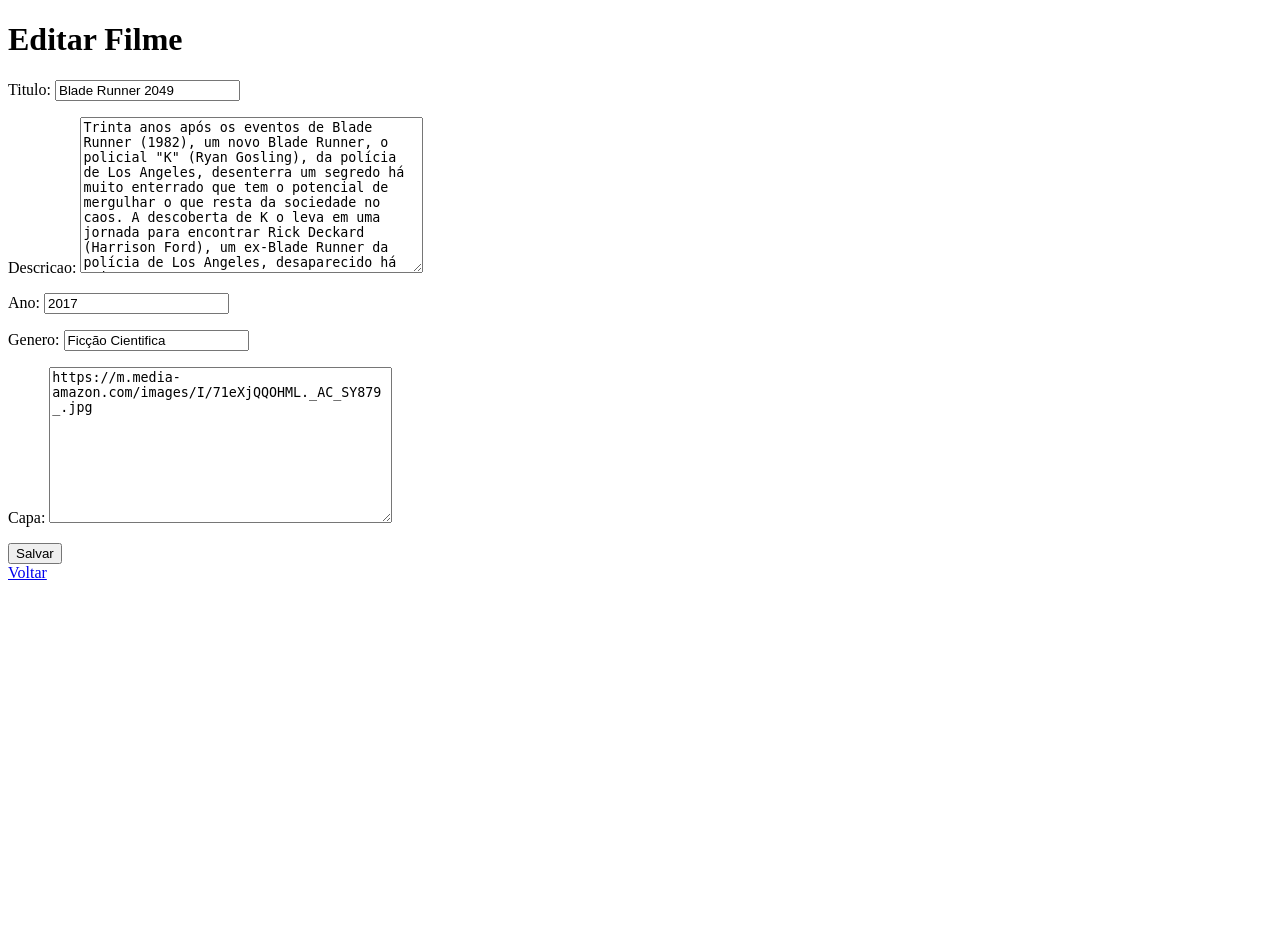
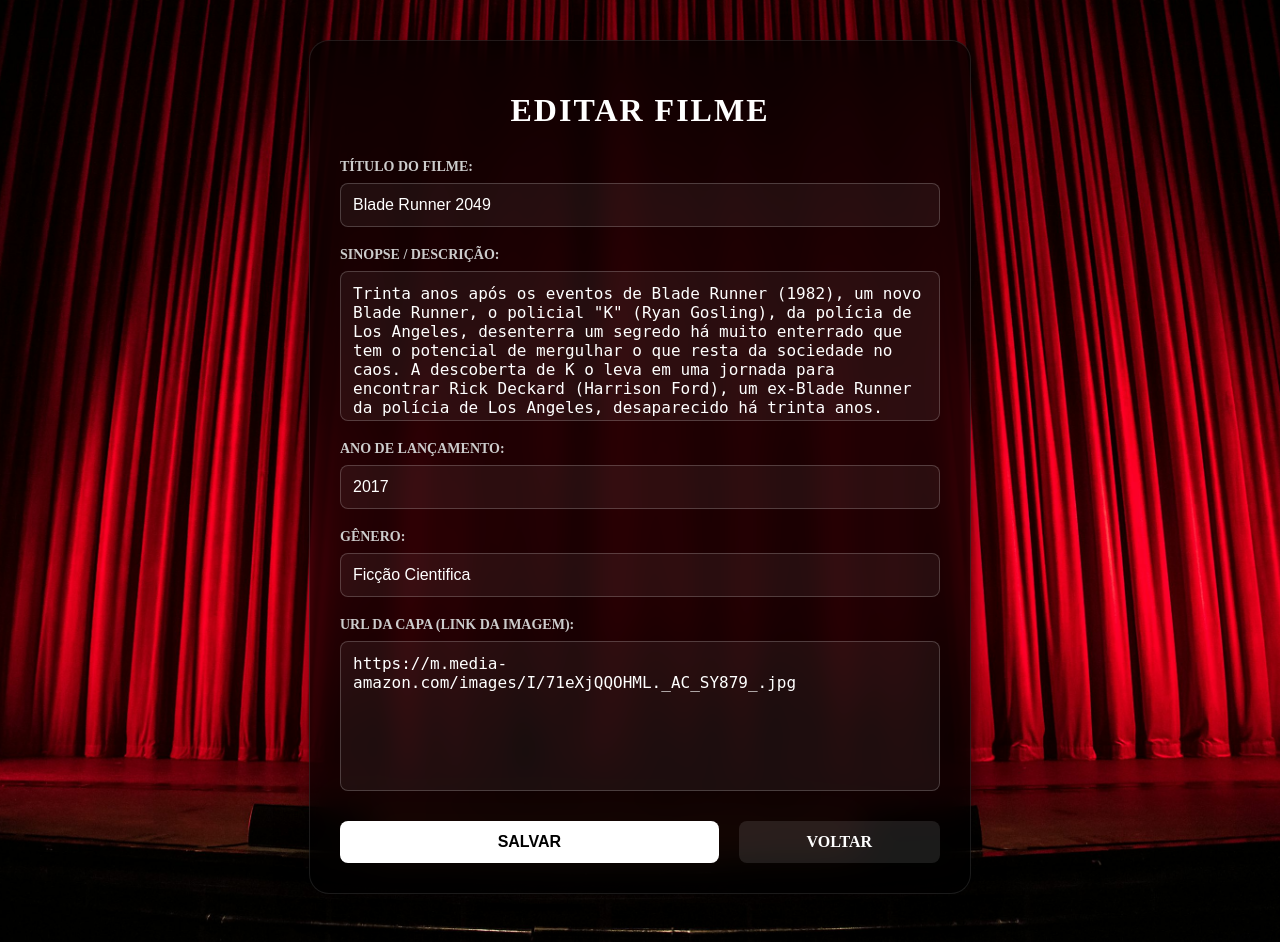
Before and after one commit to Lucas-Alves-Marques/Django---Catalogo-de-Filmes, a Django app: page /edit/1/ in a window 1280 px wide. Before the commit the page ends 580 px from the top, so only its background shows below. Run offline with Django 5.2, Linux system fonts and the light colour scheme; data comes from the database, SQL or seed files in the repository; both versions use the stored data as it was after the commit.

Commit message:
Finalização do Projeto

```diff
--- a/filmes/forms.py
+++ b/filmes/forms.py
@@ -1,7 +1,51 @@
-from django import forms;
-from.models import Filme;
+from django import forms
+from .models import Filme
+from django.core.exceptions import ValidationError
+from datetime import date
 
 class FilmeForm(forms.ModelForm):
     class Meta:
         model = Filme
         fields = ['titulo', 'descricao', 'ano', 'genero', 'capa']
+        labels = {
+            'titulo': 'Título do Filme',
+            'descricao': 'Sinopse / Descrição',
+            'ano': 'Ano de Lançamento',
+            'genero': 'Gênero',
+            'capa': 'URL da Capa (Link da Imagem)'
+        }
+
+    def clean_titulo(self):
+        titulo = self.cleaned_data.get('titulo')
+        if len(titulo) < 2:
+            raise ValidationError("O título deve ter pelo menos 2 caracteres.")
+        return titulo
+
+    def clean_descricao(self):
+        descricao = self.cleaned_data.get('descricao')
+        if len(descricao) < 2:
+            raise ValidationError("A descrição deve ter pelo menos 2 caracteres.")
+        return descricao
+
+    def clean_ano(self):
+        ano = self.cleaned_data.get('ano')
+        ano_atual = date.today().year
+
+        if ano < 1895:
+             raise ValidationError("O ano não pode ser anterior ao nascimento do cinema (1895).")
+        if ano > ano_atual + 5:
+            raise ValidationError(f"O ano não pode ser superior a {ano_atual + 5}.")
+
+        return ano
+
+    def clean_genero(self):
+        genero = self.cleaned_data.get('genero')
+        if len(genero) < 2:
+            raise ValidationError("O gênero deve ter pelo menos 2 caracteres.")
+        return genero
+
+    def clean_capa(self):
+        capa = self.cleaned_data.get('capa')
+        if not capa:
+            raise ValidationError("A URL da capa (link da imagem) é obrigatória.")
+        return capa
--- a/filmes/static/filmes/style.css
+++ b/filmes/static/filmes/style.css
@@ -20,49 +20,194 @@
     backdrop-filter: blur(1vh);
     width: 100%;
     margin-bottom: 2vh;
+    padding-bottom: 10px;
 
 }
 
-img {
-    width: 300px;
+.filme img {
+    width: 100%;
     height: 400px;
     border-radius: 40px;
+    object-fit: cover;
 }
 
 .lista-filmes {
     display: flex;
     justify-content: space-around;
-    width: 200vh;
+    width: 100%;
     flex-wrap: wrap;
     overflow-y: auto;
+    max-height: 80vh;
+    scrollbar-width: none;
 }
 
 .filme {
     color: white;
     border: 10px solid rgb(0, 0, 0);
-    text-align: center;
     margin: 20px;
     border-radius: 50px;
     background-color: rgba(0, 0, 0, 0.5);
     backdrop-filter: blur(1vh);
     font-size: 20px;
     font-weight: bold;
-    box-shadow: 1vh 1vh 2vh white;
     display: flex;
     flex-direction: column;
-    text-align: center;
-    height: 85%;
+    width: 320px;
+    height: 550px;
+    overflow: hidden;
 }
 
 .filme p {
-    flex: 1;
     text-align: center;
     display: flex;
     align-items: center;
     justify-content: center;
+    margin: 10px;
+    flex-grow: 1;
+    padding: 0 10px;
+    overflow-y: auto;
+    scrollbar-width: none;
 }
 
-.buttonNavigate{
+.filme a,
+.buttonNavigate {
     text-decoration: none;
     color: inherit;
+    padding: 10px 20px;
+    border-radius: 10px;
+    background-color: rgba(0, 0, 0, 0.5);
+    display: inline-block;
+    transition: background-color 0.3s;
+
 }
+
+.filme a:hover,
+.buttonNavigate:hover {
+    background-color: rgba(255, 255, 255, 0.2);
+}
+
+.acoes {
+    display: flex;
+    justify-content: space-around;
+    align-items: center;
+    margin: 20px 0;
+}
+
+.forms {
+    background-color: rgba(0, 0, 0, 0.7);
+    backdrop-filter: blur(2vh);
+    width: 90%;
+    max-width: 600px;
+    margin: 5vh auto;
+    padding: 30px;
+    border-radius: 20px;
+    color: white;
+    border: 1px solid rgba(255, 255, 255, 0.1);
+    box-shadow: 0 10px 30px rgba(0, 0, 0, 0.5);
+}
+
+.forms h1 {
+    text-align: center;
+    margin-bottom: 30px;
+    font-size: 2rem;
+    color: #fff;
+    text-transform: uppercase;
+    letter-spacing: 2px;
+}
+
+.campos-form p {
+    margin-bottom: 20px;
+    display: flex;
+    flex-direction: column;
+}
+
+.campos-form label {
+    margin-bottom: 8px;
+    font-weight: bold;
+    font-size: 14px;
+    color: #ccc;
+    text-transform: uppercase;
+}
+
+.campos-form input,
+.campos-form textarea {
+    background-color: rgba(255, 255, 255, 0.05);
+    border: 1px solid rgba(255, 255, 255, 0.2);
+    border-radius: 8px;
+    padding: 12px;
+    color: white;
+    font-size: 16px;
+    outline: none;
+    transition: all 0.3s;
+}
+
+.campos-form input:focus,
+.campos-form textarea:focus {
+    background-color: rgba(255, 255, 255, 0.1);
+    border-color: #fff;
+    box-shadow: 0 0 10px rgba(255, 255, 255, 0.1);
+}
+
+.errorlist {
+    color: #ff4d4d;
+    list-style: none;
+    padding: 0;
+    margin: 5px 0 15px 0;
+    font-size: 14px;
+    font-weight: bold;
+    background-color: rgba(255, 77, 77, 0.1);
+    border-left: 3px solid #ff4d4d;
+    padding: 5px 10px;
+}
+
+.campos-form textarea {
+    height: 150px;
+    width: 100%;
+    box-sizing: border-box;
+    resize: none !important;
+}
+
+.acoes-form {
+    display: flex;
+    justify-content: space-between;
+    gap: 20px;
+    margin-top: 30px;
+}
+
+.buttonSubmit {
+    flex: 2;
+    background-color: #fff;
+    color: #000;
+    border: none;
+    padding: 12px;
+    border-radius: 8px;
+    font-weight: bold;
+    font-size: 16px;
+    cursor: pointer;
+    transition: all 0.3s;
+    text-transform: uppercase;
+}
+
+.buttonSubmit:hover {
+    background-color: #ccc;
+    transform: translateY(-2px);
+}
+
+.buttonBack {
+    flex: 1;
+    background-color: rgba(255, 255, 255, 0.1);
+    color: white;
+    text-decoration: none;
+    text-align: center;
+    padding: 12px;
+    border-radius: 8px;
+    font-weight: bold;
+    font-size: 16px;
+    transition: all 0.3s;
+    text-transform: uppercase;
+}
+
+.buttonBack:hover {
+    background-color: rgba(255, 255, 255, 0.2);
+    transform: translateY(-2px);
+}
--- a/filmes/templates/filmes/form_filme.html
+++ b/filmes/templates/filmes/form_filme.html
@@ -1,24 +1,33 @@
+{% load static %}
 <!DOCTYPE html>
 <html lang="pt-br">
 
 <head>
+
     <meta charset="UTF-8">
     <meta name="viewport" content="width=device-width, initial-scale=1.0">
     <title>Formulario de Filmes</title>
+    <link rel="stylesheet" href="{% static 'filmes/style.css' %}">
 
 </head>
+
 <body>
 
-    <h1>{{ form.instance.pk|yesno:"Editar Filme, Novo Filme"}}</h1>
-    <form method="post" enctype="multipart/form-data">
+    <form class="forms" method="post" enctype="multipart/form-data">
+
+        <h1>{{ form.instance.pk|yesno:"Editar Filme, Novo Filme"}}</h1>
 
         {% csrf_token %}
-        {{form.as_p}}
-        <button type="submit">Salvar</button>
+        <div class="campos-form">
+            {{form.as_p}}
+        </div>
+
+        <div class="acoes-form">
+            <button type="submit" class="buttonSubmit">Salvar</button>
+            <a href="{% url 'lista_filmes' %}" class="buttonBack">Voltar</a>
+        </div>
 
     </form>
-
-    <a href="{% url 'lista_filmes' %}">Voltar</a>
 
 </body>
 
```
Also changed, not shown: filmes/templates/filmes/confirmar_exclusao.html (+11 -4 lines), filmes/templates/filmes/confirmar_exclussao.html (deleted, +0 -23 lines), filmes/templates/filmes/lista.html (+6 -3 lines), README.md, db.sqlite3, 1 other file.
